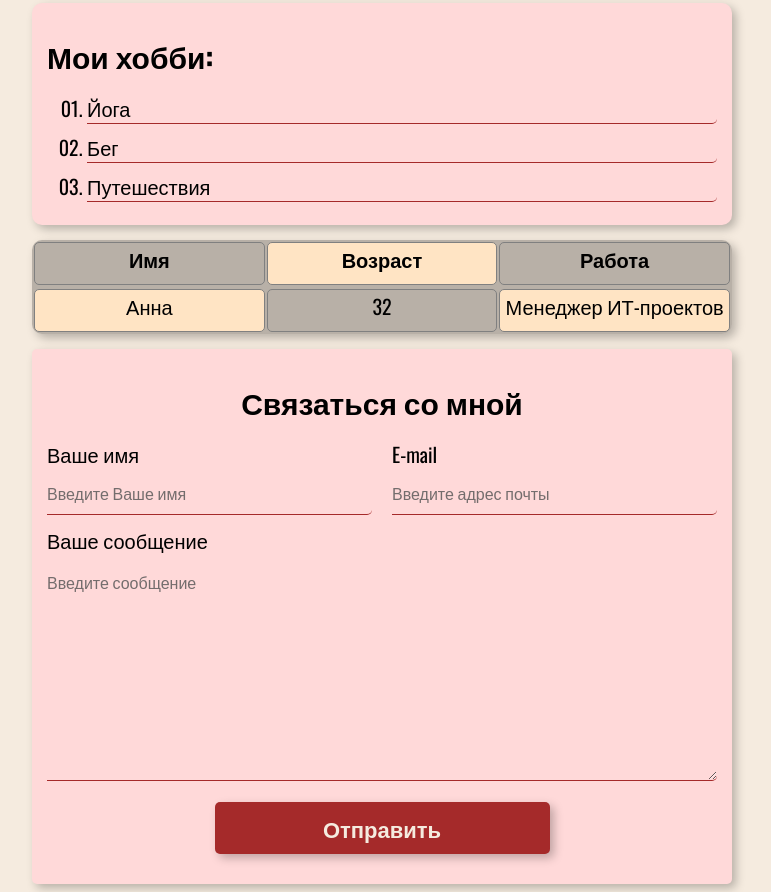
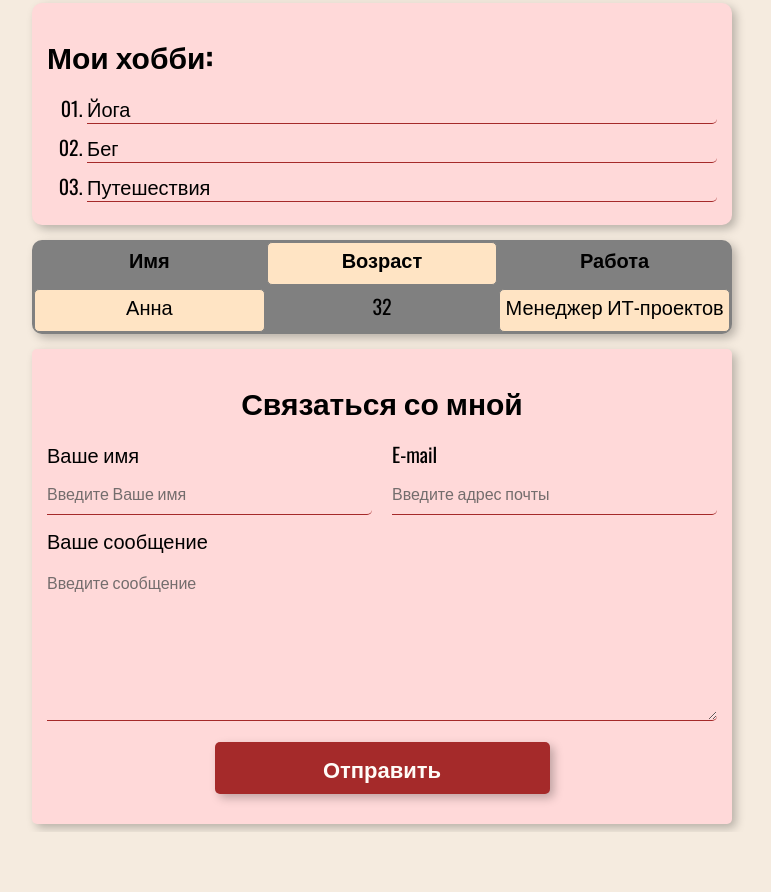
Before and after one commit to Hannabanana23/resume, a plain HTML site: page index.html in a window 1280 px wide. Shown: the part 568-1460 px from the top of the page, without its empty margins (258-1029 px from the left). After the commit the page ends 1400 px from the top, so only its background shows below. Drawn offline with nearby package versions, Linux system fonts and the light colour scheme.

Commit message:
Add files via upload

```diff
--- a/index.html
+++ b/index.html
@@ -73,7 +73,7 @@
             </div>
                 <div class="tex">
                     <label for="message">Ваше сообщение</label>
-                    <textarea placeholder="Введите сообщение" id="message" rows="10"></textarea>
+                    <textarea placeholder="Введите сообщение" id="message" rows="7"></textarea>
                 </div>
                 <div>
                     <input type="submit" class="btn" value="Отправить">
--- a/styles.css
+++ b/styles.css
@@ -108,7 +108,7 @@ a:active {
 .card_3 {
     border: 2px solid dashed;
     border-radius: 10px;
-    background-color: rgb(0 0 0 / 25%);
+    background-color: grey;
     width: 100%;
     padding: auto;
     margin-bottom: 15px;
@@ -139,7 +139,8 @@ a:active {
 }
 
 .table th:hover, td:hover {
-    font-size: large;
+    font-size: 1.2em;
+    cursor: zoom-in;
 }
 
 .form {
@@ -154,7 +155,7 @@ a:active {
 .btn {
     width: 50%;
     background: brown;
-    color: rgb(245, 235, 223);
+    color: rgb(255, 252, 248);
     padding: 10px 0;
     display: block;
     margin: 15px auto;
@@ -170,7 +171,6 @@ a:active {
 
 .btn:hover {
     background: brown;
-    color: blanchedalmond;
     font-size: 1.3em;
 }
 
```
